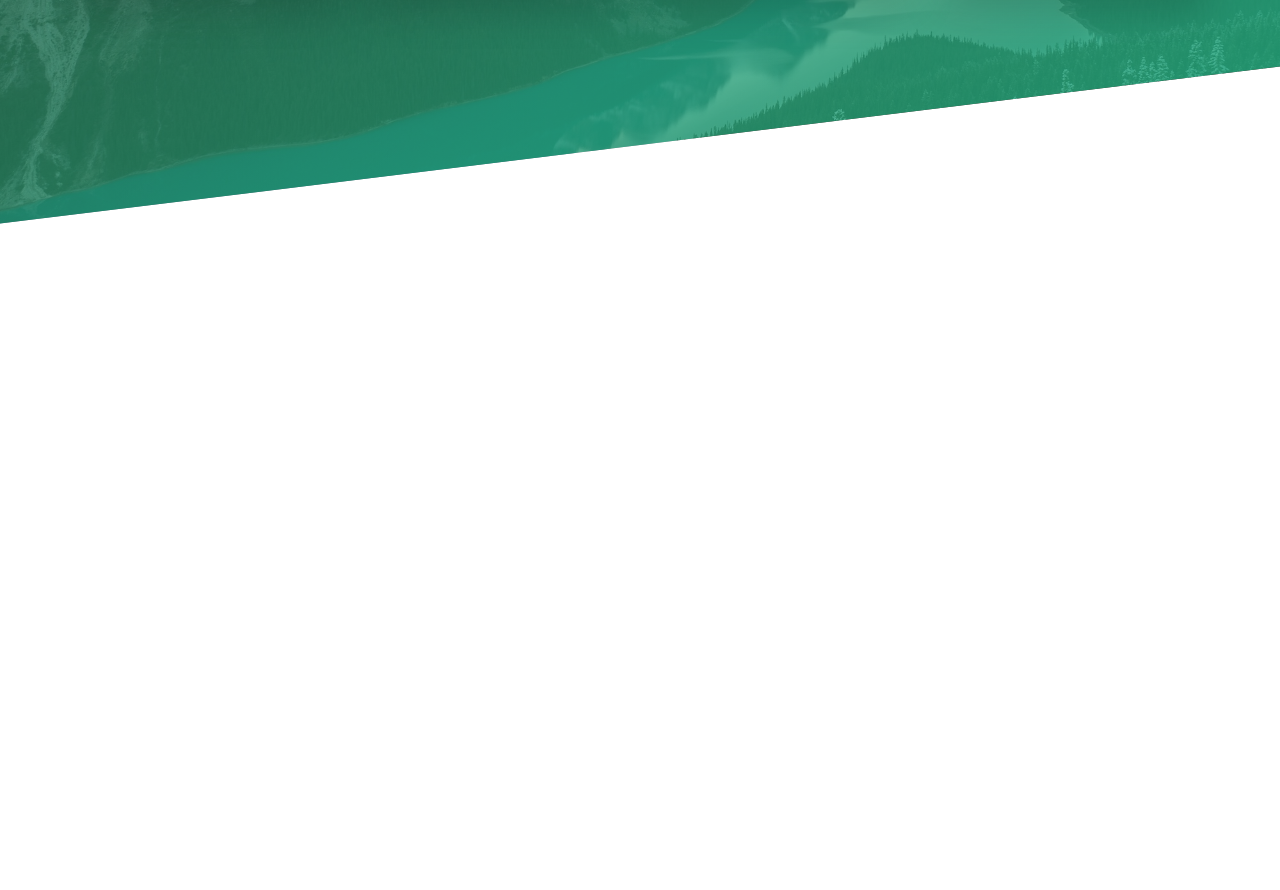
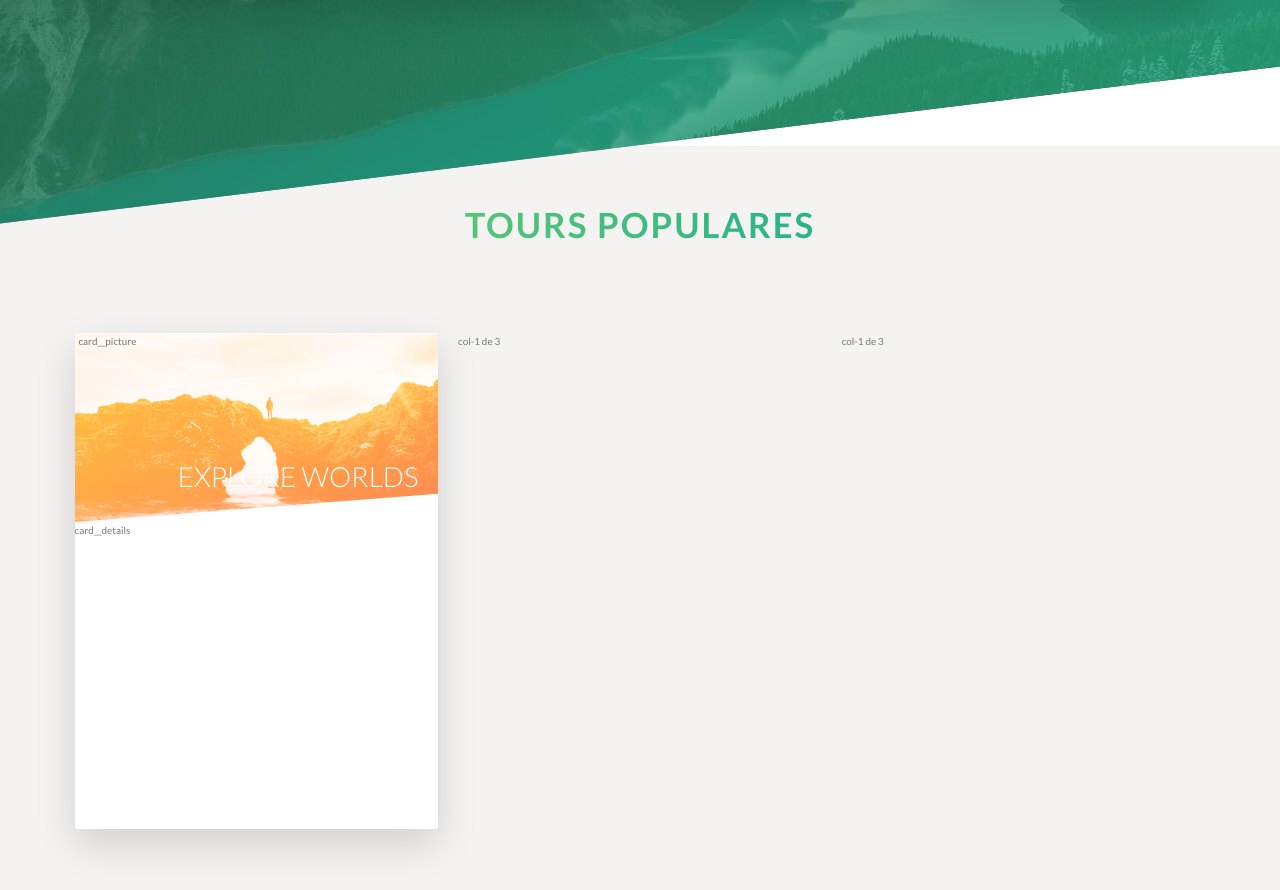
Before and after one commit to paulovargatt/Lps, a website: page Nat/index.html in a window 1280 px wide. Shown: the part 1893-2783 px from the top of the page. Before the commit the page ends 2117 px from the top, so only its background shows below. Drawn offline with Linux system fonts and the light colour scheme.

Commit message:
section menu

```diff
--- a/Nat/index.html
+++ b/Nat/index.html
@@ -129,6 +129,46 @@
         </section>
 
 
+        <section class="section-tours">
+            <div class="text-center margin-bottom-big">
+                <h2 class="heading-secondary">
+                    Tours Populares
+                </h2>
+            </div>
+
+            <div class="row">
+                <div class="col-1-of-3">
+                   <div class="card">
+                       <div class="card__side card__side--front">
+                           <div class="card__picture card__picture--1">
+                               &nbsp; card__picture
+                           </div>
+                           <h4 class="card__heading">
+                               <div class="card__heading-span card__heading-span--1">
+                                   Explore worlds
+                               </div>
+                           </h4>
+                           <div class="card__details">
+                               card__details
+                           </div>
+                       </div>
+                       <div class="card__side card__side--back card__side--back-1">
+                           Backasd a
+                       </div>
+                   </div>
+                </div>
+
+                <div class="col-1-of-3">
+                    col-1 de 3
+                </div>
+                <div class="col-1-of-3">
+                    col-1 de 3
+                </div>
+            </div>
+
+        </section>
+
+
     </main>
 
 
--- a/Nat/sass/abstracts/_variables.scss
+++ b/Nat/sass/abstracts/_variables.scss
@@ -8,6 +8,12 @@ $color-black: #000;
 
 $color-grey-light-1: #f5f2f2;
 
+$color-secondary-light: #ffb900;
+$color-secondary-dark: #ff7730;
+
+$color-tertiary-light: #2998ff;
+$color-tertiary-dark: #5643fa;
+
 //Font
 $default-font: 1.55rem;
 
--- /dev/null
+++ b/Nat/sass/components/_cards.scss
@@ -0,0 +1,71 @@
+.card{
+  perspective: 150rem;
+  position: relative;
+  height: 50rem;
+
+  &__side{
+
+    height: 50rem;
+    transition:  all .8s ease;
+    position: absolute;
+    top: 0;
+    left: 0;
+    width: 100%;
+    backface-visibility: hidden;
+    border-radius: 3px;
+    overflow: hidden;
+    box-shadow: 0 1.5rem 4rem rgba($color-black, .15);
+      &--front{
+        background-color:  $color-white;
+      }
+
+      &--back{
+        transform: rotateY(180deg);
+          &-1{
+            background-image: linear-gradient(to right bottom, $color-secondary-light, $color-secondary-dark);
+          }
+      }
+
+
+  }
+    &:hover &__side--front{
+      transform: rotateY(180deg);
+    }
+    &:hover &__side--back{
+      transform: rotateY(0);
+    }
+
+  &__picture {
+    background-size: cover;
+    height: 19rem;
+    background-blend-mode: screen;
+    clip-path: polygon(0 0,100% 0, 100% 85%, 0 100%);
+    &--1{
+      background-image: linear-gradient(to right bottom, $color-secondary-light, $color-secondary-dark),
+      url("../img/nat-5.jpg");
+    }
+    &--2{
+      background-image: url("../img/nat-5.jpg");
+    }
+    &--3{
+      background-image: url("../img/nat-5.jpg");
+    }
+  }
+
+  &__heading{
+    font-size: 2.8rem;
+    font-weight: 300;
+    text-transform: uppercase;
+    color: $color-white;
+    position: absolute;
+    top: 12rem;
+    right: 2rem;
+  }
+
+  &__heading-span{
+    &--1{
+
+    }
+  }
+
+}
--- a/Nat/sass/main.scss
+++ b/Nat/sass/main.scss
@@ -14,3 +14,4 @@
 @import "components/_composition.scss";
 @import "base/_animations.scss";
 @import "components/feature-box.scss";
+@import "components/cards.scss";
--- a/Nat/sass/pages/_home.scss
+++ b/Nat/sass/pages/_home.scss
@@ -20,3 +20,9 @@
 .section-features > * {
   transform: skewY(7deg);
 }
+
+.section-tours{
+  background: $color-grey-light-1;
+  padding: 5rem 0 50rem 0;
+
+}
```
Also changed, not shown: Nat/css/style.css.
